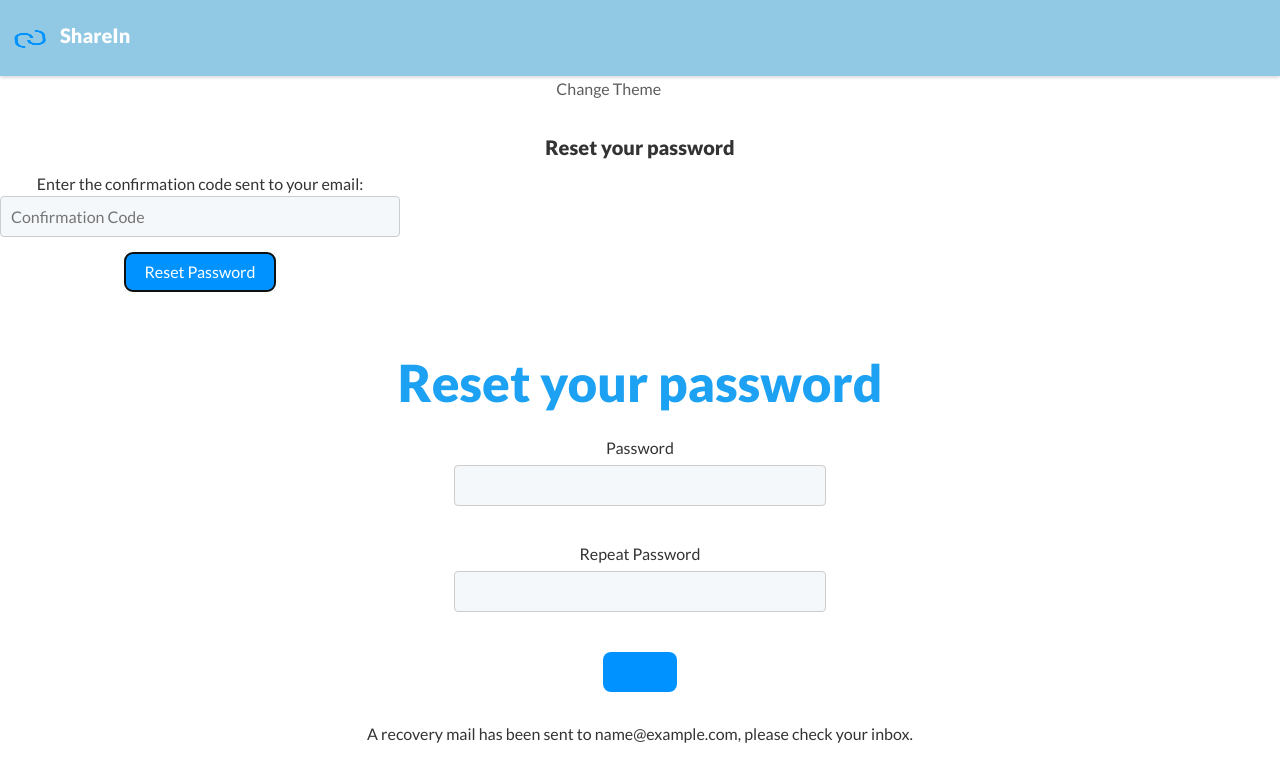
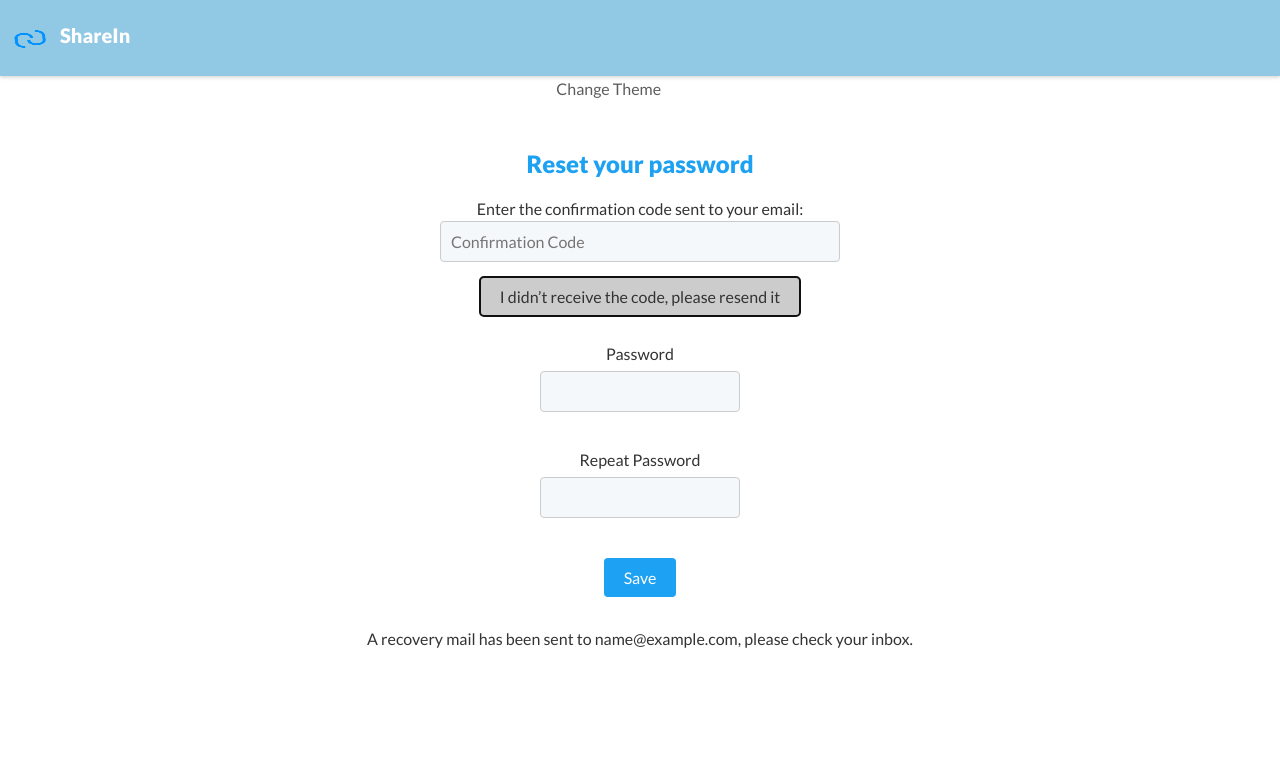
Before and after one commit to AnitaToRemember/proyectoFinal-linkShareFrontend, a React (Vite) app: page /password-recovery in a window 1280 px wide. Both pictures are taken after typing "name@example.com" into the empty fields and a click on the button "Send Recovery Mail". Shown: the top 782 px of the page. Built offline with nearby package versions, Linux system fonts and the light colour scheme.

Commit message:
PasswordRecoveryPage css is created

```diff
--- a/src/pages/PasswordRecoveryPage.jsx
+++ b/src/pages/PasswordRecoveryPage.jsx
@@ -1,5 +1,7 @@
 import { useState } from "react";
 import { Link } from "react-router-dom";
+//import { RecoveryByEmailService } from "../services";
+import "../styles/pages/PasswordRecoveryPage.css";
 
 function PasswordRecoveryPage() {
   // State para almacenar el correo electrónico, código de confirmación, mensaje de éxito/error, etc.
@@ -55,13 +57,13 @@ function PasswordRecoveryPage() {
     setError("");
 
     if (pass1 !== pass2) {
-      setError("Passwords do not match");
+      setError("Passwords don’t match");
       return;
     }
 
     try {
       // Aqui debo agregar la lógica para actualizar la contraseña en el servidor
-      // await RecoveryService({ password: pass1 });
+      //await RecoveryByEmailService({ password: pass1 });
     } catch (error) {
       setError(error.message);
     }
@@ -69,7 +71,7 @@ function PasswordRecoveryPage() {
 
   return (
     <div className="password-recovery-page">
-      <h2>Reset your password</h2>
+      <h1>Reset your password</h1>
       {showConfirmationForm ? (
         <div>
           {/* Formulario de confirmación de código */}
@@ -84,8 +86,8 @@ function PasswordRecoveryPage() {
                 required
               />
             </label>
-            <button type="submit" className="change-password-button">
-              Reset Password
+            <button type="submit" className="less-prominent-button">
+            I didn’t receive the code, please resend it
             </button>
           </form>
         </div>
@@ -94,8 +96,7 @@ function PasswordRecoveryPage() {
           {/* Formulario para enviar el correo electrónico */}
           <form onSubmit={handleSubmitEmail}>
             <label>
-              Enter the email linked to your ShareIn account. You will receive a
-              code to reset your password:
+              <p>Enter the email linked to your ShareIn account. You’ll receive a code to reset your password.</p>
               <input
                 type="email"
                 value={email}
@@ -112,7 +113,6 @@ function PasswordRecoveryPage() {
       {showConfirmationForm ? (
         <section>
           {/* Formulario de restablecimiento de contraseña */}
-          <h1>Reset your password</h1>
           <form onSubmit={handleForm}>
             <fieldset>
               <label htmlFor="pass1">Password </label>
--- a/src/services/index.jsx
+++ b/src/services/index.jsx
@@ -56,6 +56,10 @@ export const changePasswordService = async ({ oldPassword, newPassword, token })
   }
   return json.data;
 }
+
+/*export const RecoveryByEmailService = async () => {
+
+}*/
 
 export const getMyUserDataService = async ({ token }) => {
   const response = await fetch(`${import.meta.env.VITE_APP_BACKEND}/users`, {
--- /dev/null
+++ b/src/styles/pages/PasswordRecoveryPage.css
@@ -0,0 +1,76 @@
+/* General section styles */
+.password-recovery-page {
+  display: flex;
+  flex-direction: column;
+  align-items: center;
+  text-align: center;
+  padding: 20px;
+}
+
+/* Heading styles */
+.password-recovery-page h1 {
+  font-size: 24px;
+  margin-bottom: 20px;
+  color: #1da1f2; /* Blue color for headings */
+}
+
+/* Paragraph justification style */
+.password-recovery-page p {
+  text-align: justify; /* Justify paragraph text */
+  margin-top: 10px;
+  color: #333; /* Dark gray text color */
+}
+
+/* Form container styles */
+.password-recovery-page form {
+  display: flex;
+  flex-direction: column;
+  align-items: center;
+  text-align: center;
+}
+
+/* General button styles */
+.password-recovery-page button {
+  background-color: #1da1f2; /* Blue background color for buttons */
+  color: #fff; /* White text color */
+  padding: 10px 20px;
+  font-size: 16px;
+  border: none;
+  border-radius: 4px;
+  cursor: pointer;
+  margin-top: 10px;
+}
+
+/* Button hover effect */
+.password-recovery-page button:hover {
+  background-color: #0c8de8; /* Darker blue color on hover */
+}
+
+/* Styles for buttons with links */
+.password-recovery-page button a {
+  text-decoration: none;
+  color: inherit; /* Inherit color from parent element */
+}
+
+/* Message styles */
+.password-recovery-page p {
+  margin-top: 10px;
+  color: #333; /* Dark gray text color for messages */
+}
+
+/* Less prominent button style */
+.password-recovery-page button.less-prominent-button {
+  background-color: #ccc; /* Light gray background color */
+  color: #333; /* Dark gray text color */
+  padding: 10px 20px;
+  font-size: 16px;
+  border: none;
+  border-radius: 4px;
+  cursor: pointer;
+  margin-top: 10px;
+}
+
+/* Less prominent button hover effect */
+.password-recovery-page button.less-prominent-button:hover {
+  background-color: #aaa; /* Slightly darker gray on hover */
+}
```
